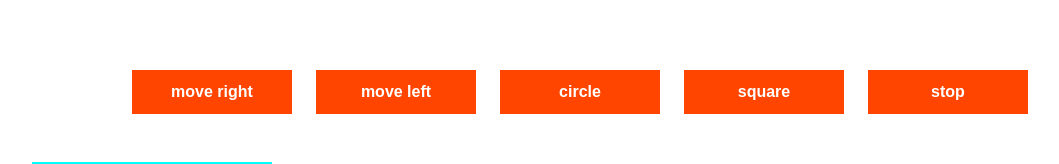
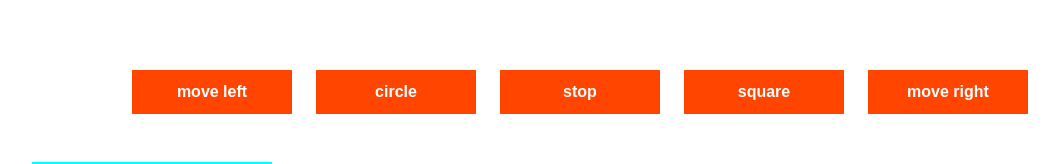
Before and after one commit to EGRrqq/framerMotionTest, a React (Vite) app: page / in a window 1280 px wide. Shown: the part 1610-1774 px from the top of the page, without its empty margins (48-1107 px from the left). Built offline with nearby package versions, Linux system fonts and the light colour scheme.

Commit message:
minor changes

```diff
--- a/src/components/Box5/Box5.tsx
+++ b/src/components/Boxes/Box5.tsx
@@ -6,16 +6,6 @@ const Box4 = () => {
 
     return (
         <div className="box-container">
-            <button onClick={() => {
-                control.start({
-                    x: "70vw",
-                    transition: {
-                        duration: 2
-                    }
-                })
-            }}>
-                move right
-            </button>
             <button onClick={() => {
                 control.start({
                     x: 0,
@@ -36,6 +26,9 @@ const Box4 = () => {
             }}>
                 circle
             </button>
+            <button onClick={() => control.stop()}>
+                stop
+            </button>
             <button onClick={() => {
                 control.start({
                     borderRadius: 0,
@@ -46,8 +39,15 @@ const Box4 = () => {
             }}>
                 square
             </button>
-            <button onClick={() => control.stop()}>
-                stop
+            <button onClick={() => {
+                control.start({
+                    x: "70vw",
+                    transition: {
+                        duration: 2
+                    }
+                })
+            }}>
+                move right
             </button>
             <motion.div
                 className="box"
```
Also changed, not shown: src/App.tsx (+5 -5 lines), src/components/Boxes/Box1.tsx (renamed from src/components/Box1/Box1.tsx), src/components/Boxes/Box2.tsx (renamed from src/components/Box2/Box2.tsx), src/components/Boxes/Box3.tsx (renamed from src/components/Box3/Box3.tsx), src/components/Boxes/Box4.tsx (renamed from src/components/Box4/Box4.tsx).
